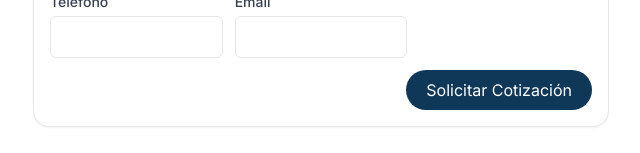
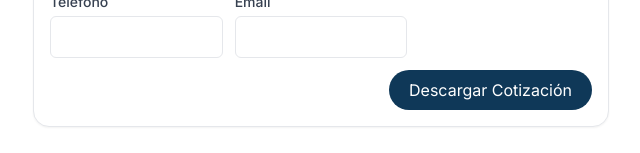
Before and after one commit to Franco1441/cotizador-santafe, a React (Vite) app: page /campi in a window 1280 px wide. Both pictures are taken after a click on the button "Calcular". Shown: the part 1229-1382 px from the top of the page, without its empty margins (319-959 px from the left). Built offline with nearby package versions, Linux system fonts and the light colour scheme.

Commit message:
descargar soli

```diff
--- a/src/App.jsx
+++ b/src/App.jsx
@@ -379,7 +379,7 @@ export default function App() {
                   disabled={sending}
                   className="px-5 py-2 bg-[#b116ab] text-white rounded-full"
                 >
-                  {sending ? "Procesando..." : "Solicitar Cotización"}
+                  {sending ? "Procesando..." : "Descargar Cotización"}
                 </button>
               </div>
             </form>
--- a/src/campi.jsx
+++ b/src/campi.jsx
@@ -342,7 +342,7 @@ export default function Campi() {
 
               <div className="mt-3 flex justify-end">
                 <button type="submit" disabled={sending} className="px-5 py-2 bg-[#0f3858] text-white rounded-full">
-                  {sending ? "Procesando..." : "Solicitar Cotización"}
+                  {sending ? "Procesando..." : "Descargar Cotización"}
                 </button>
               </div>
             </form>
--- a/src/puertonuevo.jsx
+++ b/src/puertonuevo.jsx
@@ -342,7 +342,7 @@ export default function puertonuevo() {
 
               <div className="mt-3 flex justify-end">
                 <button type="submit" disabled={sending} className="px-5 py-2 bg-[#233e62] text-[#d2d3d5] rounded-full">
-                  {sending ? "Procesando..." : "Solicitar Cotización"}
+                  {sending ? "Procesando..." : "Descargar Cotización"}
                 </button>
               </div>
             </form>
--- a/src/rbgroup.jsx
+++ b/src/rbgroup.jsx
@@ -342,7 +342,7 @@ export default function RBGroup() {
 
               <div className="mt-3 flex justify-end">
                 <button type="submit" disabled={sending} className="px-5 py-2 bg-[#1e4050] text-white rounded-full">
-                  {sending ? "Procesando..." : "Solicitar Cotización"}
+                  {sending ? "Procesando..." : "Descargar Cotización"}
                 </button>
               </div>
             </form>
--- a/src/triveropablo.jsx
+++ b/src/triveropablo.jsx
@@ -342,7 +342,7 @@ export default function triveropablo() {
 
               <div className="mt-3 flex justify-end">
                 <button type="submit" disabled={sending} className="px-5 py-2 bg-[#000000] text-white rounded-full">
-                  {sending ? "Procesando..." : "Solicitar Cotización"}
+                  {sending ? "Procesando..." : "Descargar Cotización"}
                 </button>
               </div>
             </form>
```
